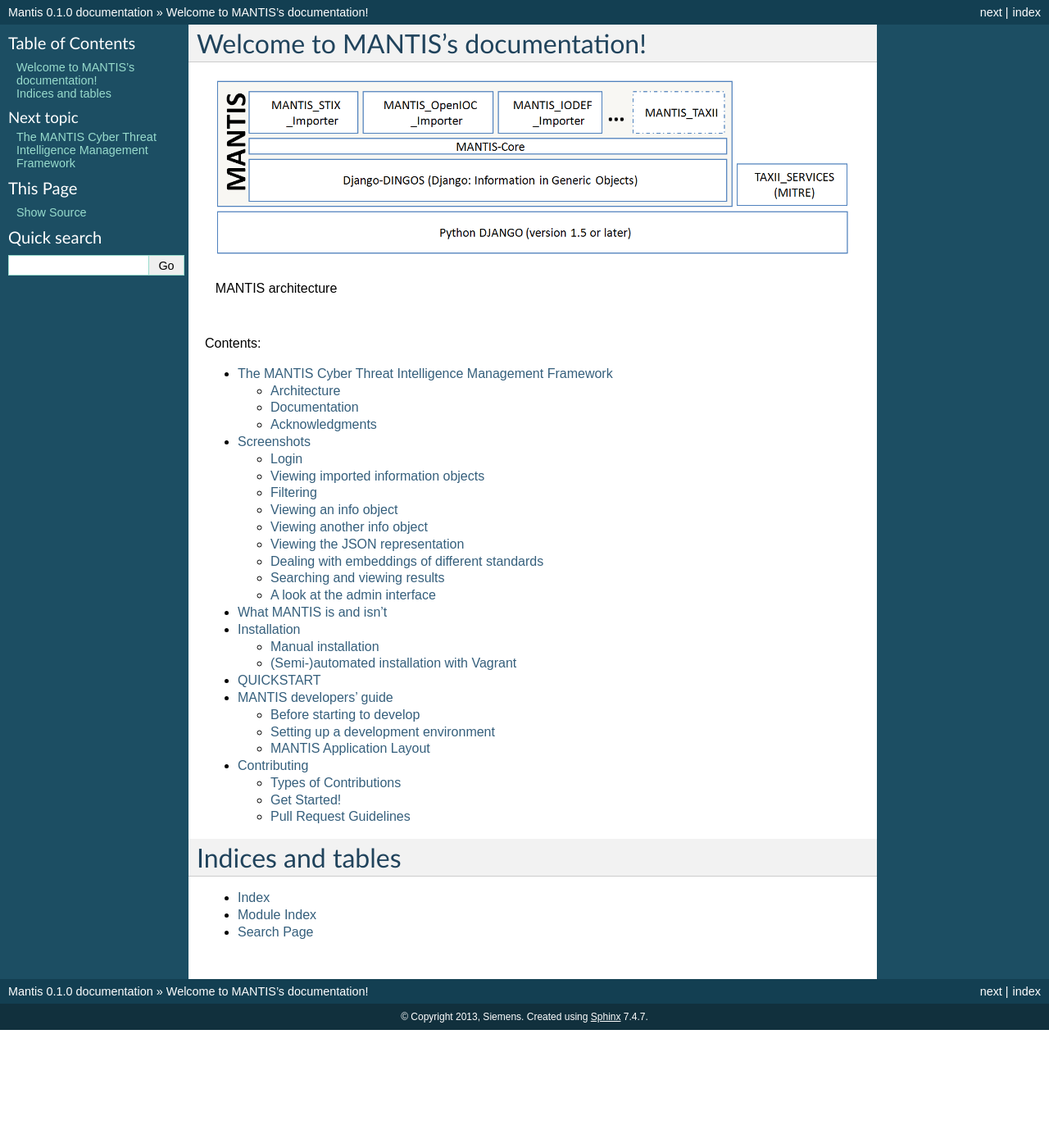
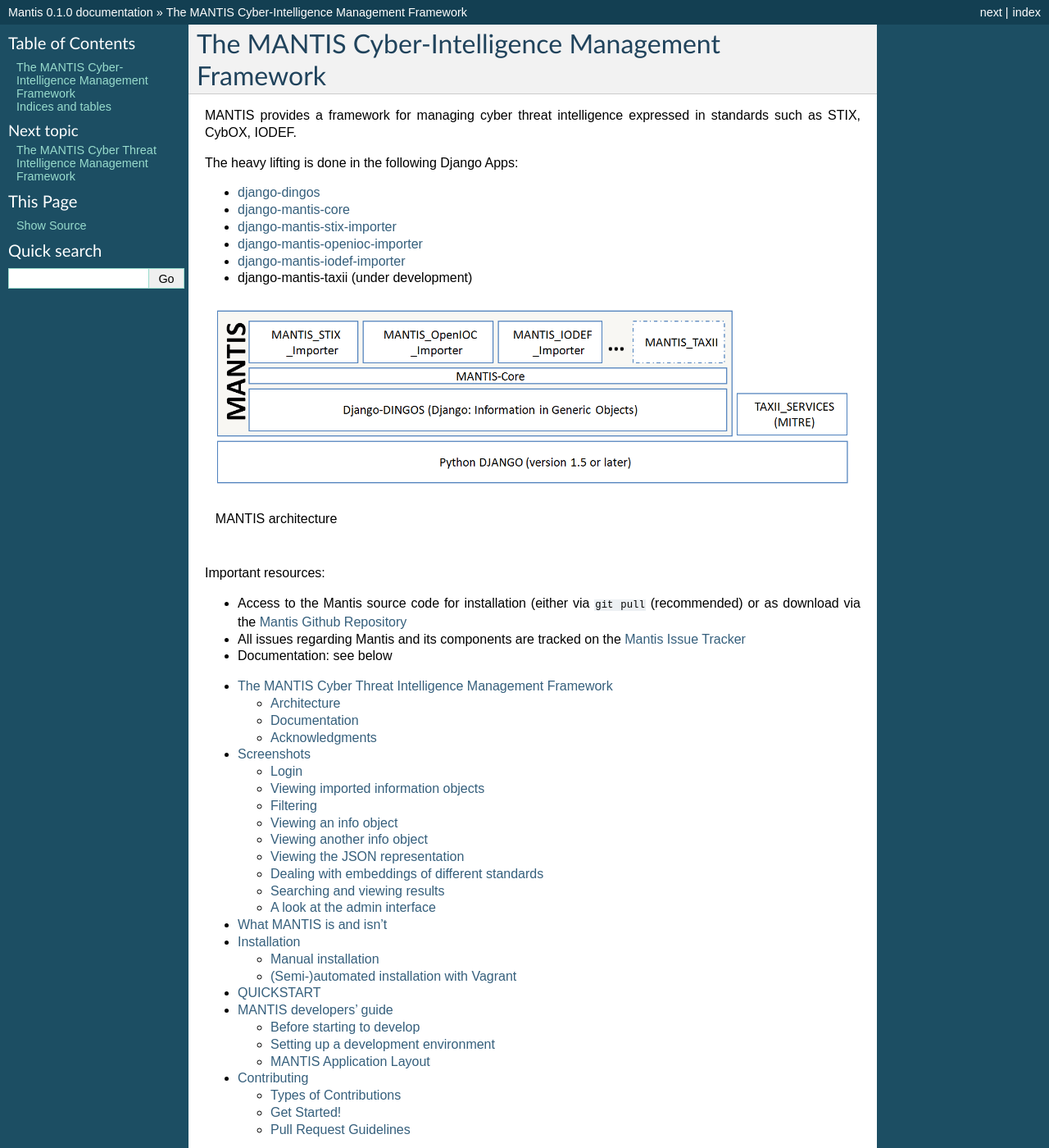
Before and after one commit to bgro/django-mantis, a Sphinx documentation site: the page built from docs/index.rst, in a window 1280 px wide and 1400 px high. Shown: the whole window at 82% size. Built offline with Sphinx 7.4.7, drawn with Linux system fonts in a browser that asks for light colours; some of the changed text lies outside the part shown.

Commit message:
Updating installation instructions with information on install on Ubuntu 13.10. Changing index.rst to provide better overview about important resources for Mantis.

```diff
--- a/docs/index.rst
+++ b/docs/index.rst
@@ -3,8 +3,20 @@
    You can adapt this file completely to your liking, but it should at least
    contain the root `toctree` directive.
 
-Welcome to MANTIS's documentation!
-==================================
+The MANTIS Cyber-Intelligence Management Framework
+==================================================
+
+MANTIS provides a framework for managing cyber threat intelligence
+expressed in standards such as STIX, CybOX, IODEF.
+
+The heavy lifting is done in the following Django Apps:
+
+- `django-dingos`_
+- `django-mantis-core`_
+- `django-mantis-stix-importer`_
+- `django-mantis-openioc-importer`_
+- `django-mantis-iodef-importer`_
+-  django-mantis-taxii (under development)
 
 
 .. figure:: images/mantis_architecture.PNG
@@ -12,8 +24,16 @@
 
    MANTIS architecture
 
+Important resources:
 
-Contents:
+* Access to the Mantis source code for installation (either
+  via ``git pull`` (recommended) or as download via the
+  `Mantis Github Repository`_
+
+* All issues regarding Mantis and its components are tracked
+  on the `Mantis Issue Tracker`_
+
+* Documentation: see below
 
 .. toctree::
    :maxdepth: 2
@@ -32,3 +52,19 @@
 * :ref:`genindex`
 * :ref:`modindex`
 * :ref:`search`
+
+
+.. _Mantis Github Repository: https://github.com/siemens/django-mantis
+.. _Mantis Issue Tracker: https://github.com/siemens/django-mantis/issues?state=open
+
+.. _Django: https://www.djangoproject.com/
+.. _STIX: http://stix.mitre.org/
+.. _CybOX: http://cybox.mitre.org/
+.. _OpenIOC: http://www.openioc.org/
+.. _IODEF (RFC 5070): http://www.ietf.org/rfc/rfc5070.txt
+
+.. _django-dingos: https://github.com/siemens/django-dingos/blob/master/docs/what_dingos_is_all_about.rst
+.. _django-mantis-core: https://github.com/siemens/django-mantis-core
+.. _django-mantis-stix-importer: https://github.com/siemens/django-mantis-stix-importer
+.. _django-mantis-openioc-importer: https://github.com/siemens/django-mantis-openioc-importer
+.. _django-mantis-iodef-importer: https://github.com/siemens/django-mantis-iodef-importer
```
Also changed, not shown: docs/installation.rst (+32 -11 lines), quickstart.rst (+5 -2 lines).
